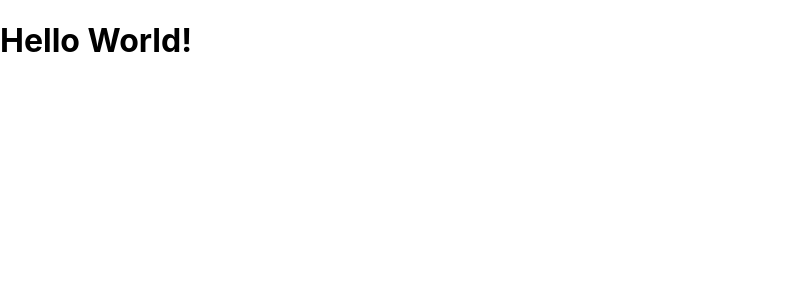
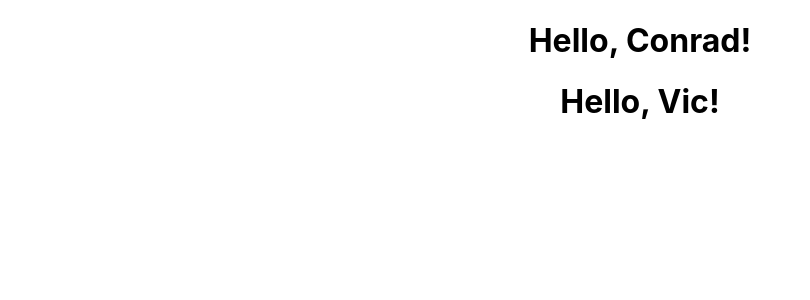
Before and after one commit to conboy/test-react, a React (Create React App) app in the folder firstapp/: page / in a window 1280 px wide. Shown: the top 300 px of the page, without its empty margins (0-810 px from the left). Built offline with nearby package versions, Linux system fonts and the light colour scheme.

Commit message:
Added props to Heading component

```diff
--- a/firstapp/src/App.js
+++ b/firstapp/src/App.js
@@ -4,7 +4,13 @@ import './App.css';
 import Heading from './components/Heading';
 
 function App() {
-  return <Heading />;
+  return (
+    <div className="App">
+      <Heading firstName="Conrad"/>
+      <Heading firstName="Vic"/>
+    </div>
+  );
+
 }
 
 export default App;
--- a/firstapp/src/components/Heading.js
+++ b/firstapp/src/components/Heading.js
@@ -1,5 +1,5 @@
-function Heading() {
-    return <h1>Hello World!</h1>;
+function Heading(prop) {
+    return <h1>Hello, {prop.firstName}!</h1>;
 }
 
 export default Heading;
```
